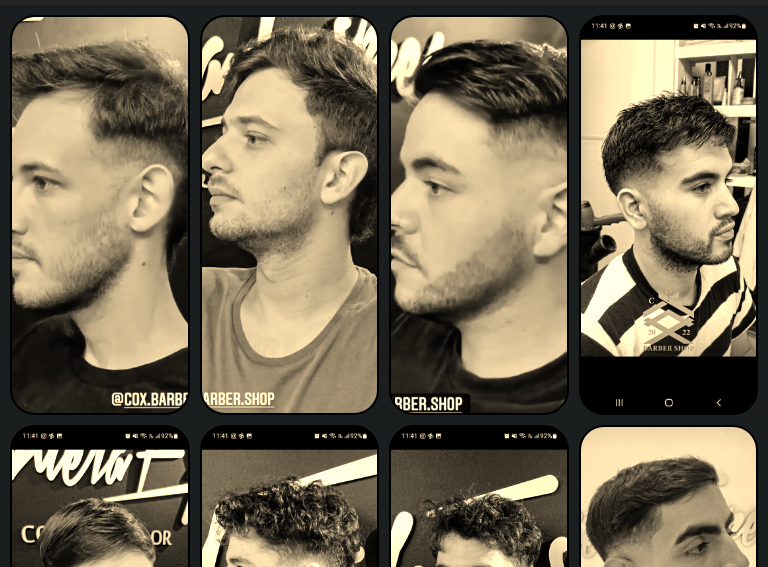
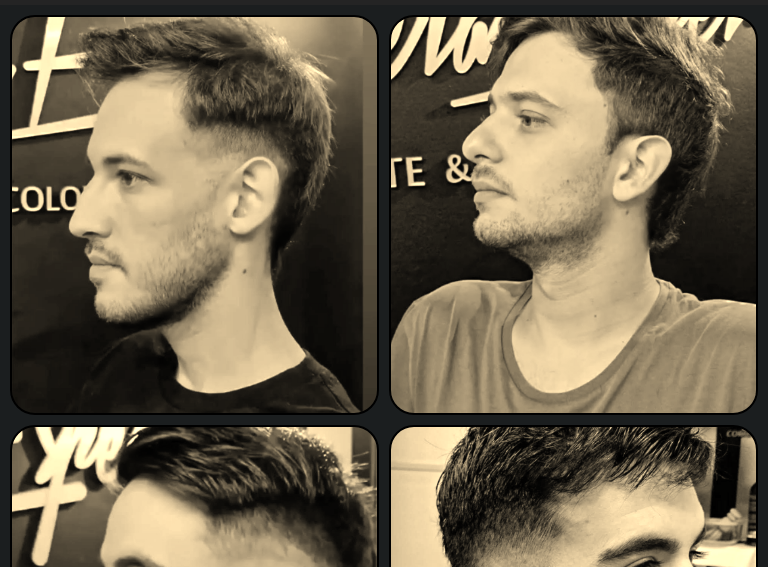
Before and after one commit to jsraffo/Barberia-Raffo, a plain HTML site: page assets/pages/clientes.html in a window 768 px wide. Shown: the part 233-800 px from the top of the page. Drawn offline with Linux system fonts and the light colour scheme.

Commit message:
media query clientes

```diff
--- a/assets/sass/clientes.scss
+++ b/assets/sass/clientes.scss
@@ -143,3 +143,20 @@ body{
     justify-content: center;
     flex-flow: column;
 }
+
+
+
+@media (min-width: 576px) and (max-width: 768px){
+    .galeria {
+        grid-template-columns: repeat(2, 1fr);
+        .item{
+        width: 100%;
+        height: auto;
+        display: grid;
+        grid-template-rows: 200px;
+        background-color: $color5;
+        padding: 10px;
+        grid-gap: 10px;
+    }
+}
+}
```
Also changed, not shown: assets/css/clientes.css, 1 other file.
